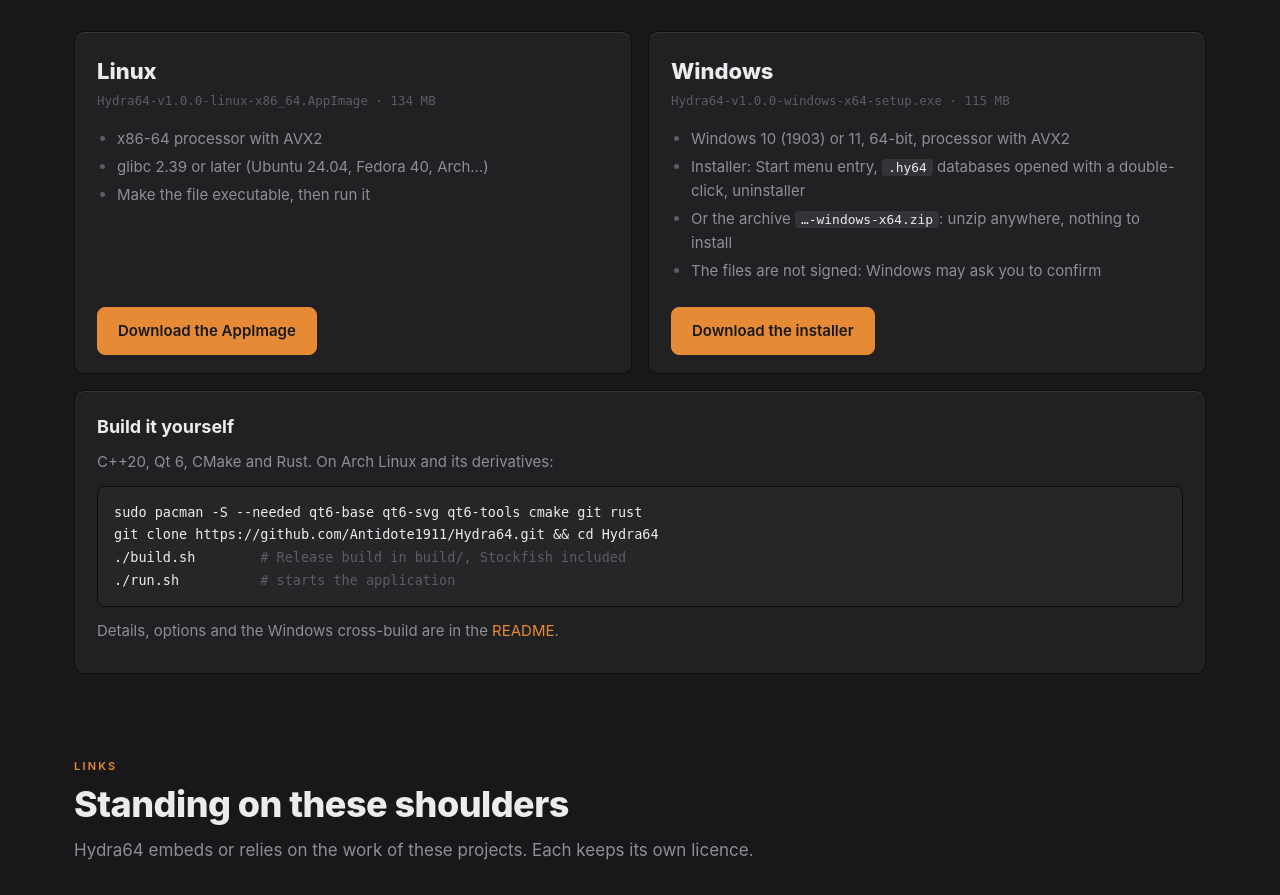
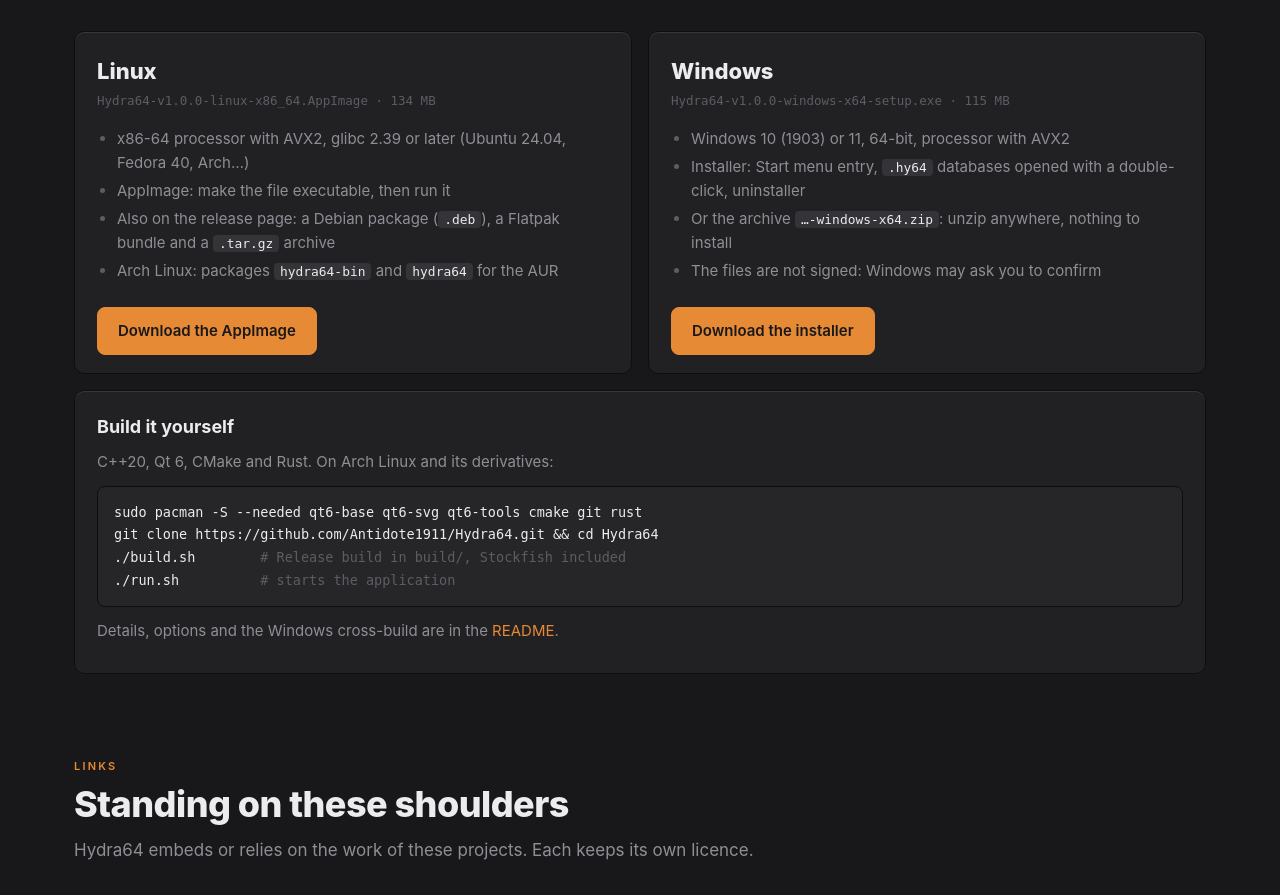
Before and after one commit to Antidote1911/Hydra64, a plain HTML site: page website/index.html in a window 1280 px wide. Shown: the part 6220-7115 px from the top of the page. Drawn offline with Linux system fonts and the light colour scheme; files whose address does not match are found by name.

Commit message:
Site et README : les paquets Linux (deb, Flatpak, tar.gz, AUR)

```diff
--- a/website/index.html
+++ b/website/index.html
@@ -355,14 +355,16 @@
         <div class="os">Linux</div>
         <div class="file">Hydra64-v1.0.0-linux-x86_64.AppImage · 134 MB</div>
         <ul class="en">
-          <li>x86-64 processor with AVX2</li>
-          <li>glibc 2.39 or later (Ubuntu 24.04, Fedora 40, Arch…)</li>
-          <li>Make the file executable, then run it</li>
+          <li>x86-64 processor with AVX2, glibc 2.39 or later (Ubuntu 24.04, Fedora 40, Arch…)</li>
+          <li>AppImage: make the file executable, then run it</li>
+          <li>Also on the release page: a Debian package (<code>.deb</code>), a Flatpak bundle and a <code>.tar.gz</code> archive</li>
+          <li>Arch Linux: packages <code>hydra64-bin</code> and <code>hydra64</code> for the AUR</li>
         </ul>
         <ul class="fr">
-          <li>Processeur x86-64 avec AVX2</li>
-          <li>glibc 2.39 ou plus récente (Ubuntu 24.04, Fedora 40, Arch…)</li>
-          <li>Rendez le fichier exécutable, puis lancez-le</li>
+          <li>Processeur x86-64 avec AVX2, glibc 2.39 ou plus récente (Ubuntu 24.04, Fedora 40, Arch…)</li>
+          <li>AppImage : rendez le fichier exécutable, puis lancez-le</li>
+          <li>Aussi sur la page de la version : un paquet Debian (<code>.deb</code>), un Flatpak et une archive <code>.tar.gz</code></li>
+          <li>Arch Linux : paquets <code>hydra64-bin</code> et <code>hydra64</code> pour l'AUR</li>
         </ul>
         <a class="btn primary" href="https://github.com/Antidote1911/Hydra64/releases/latest"><span class="en">Download the AppImage</span><span class="fr">Télécharger l'AppImage</span></a>
       </div>
```
Also changed, not shown: 2 other files.
